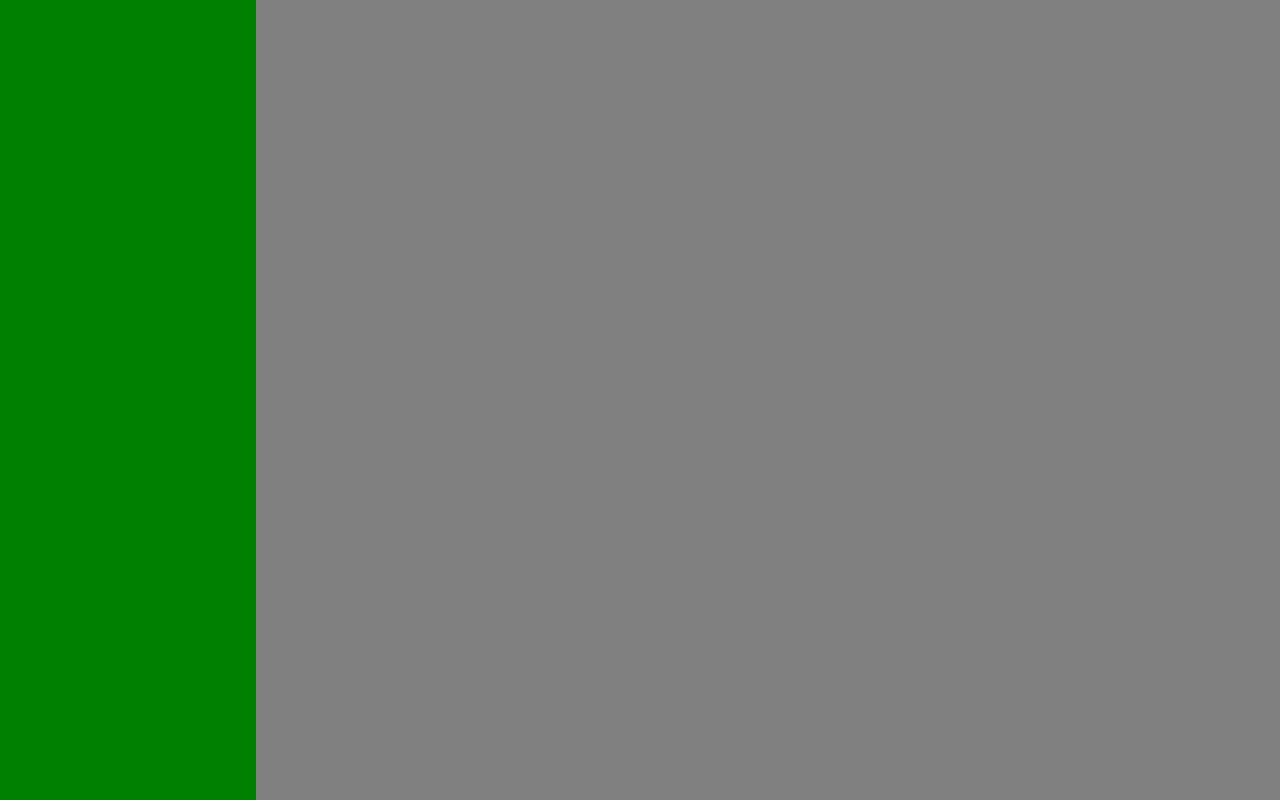
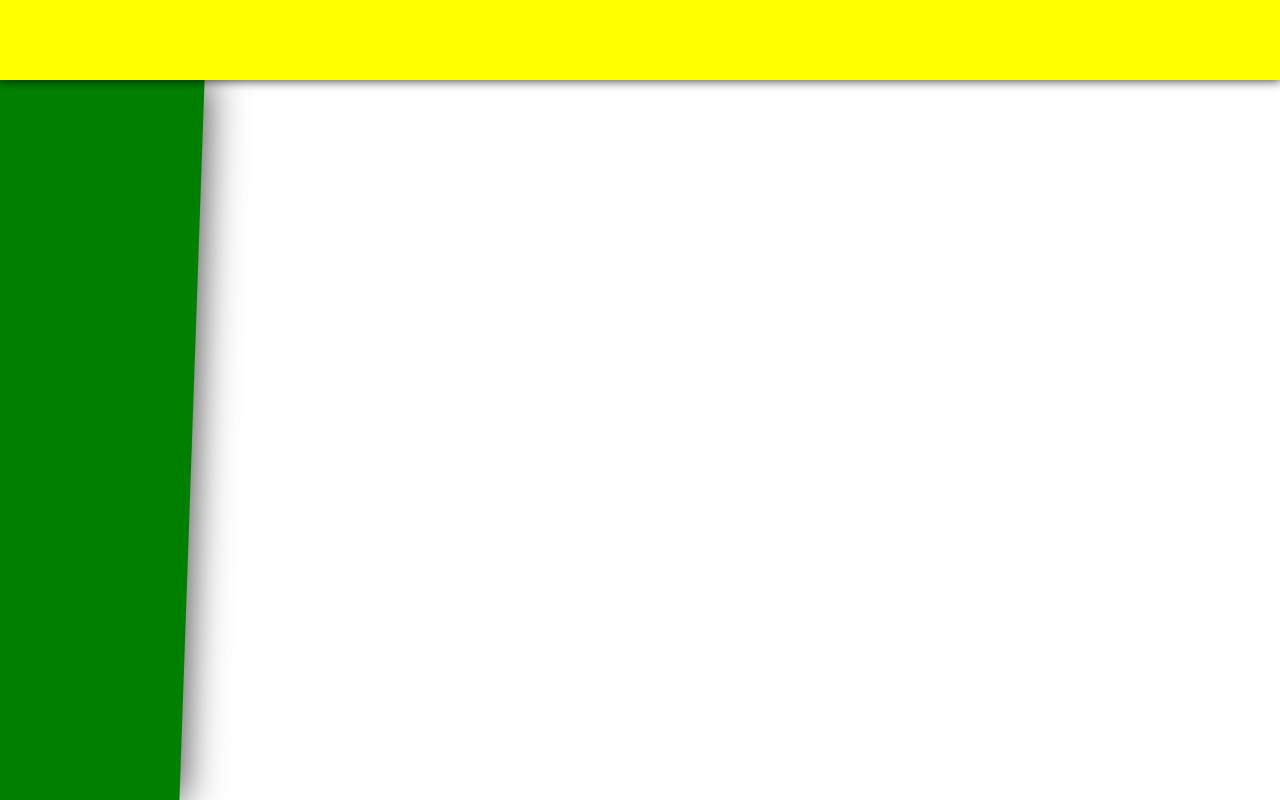
Before and after one commit to ConnerAiken/ConnerAiken.com, a React app: page / in a window 1280 px wide. Built offline with nearby package versions, Linux system fonts and the light colour scheme.

Commit message:
Create css grid layout, include color scheme

```diff
--- a/src/components/container/App.js
+++ b/src/components/container/App.js
@@ -13,6 +13,9 @@ class AppContainer extends Component {
       render() {
         return (
           <div id="container">
+              <div id="header">
+
+              </div>
               <div id="sidebar">
 
               </div>
--- a/src/components/container/App.scss
+++ b/src/components/container/App.scss
@@ -2,13 +2,38 @@
      width: 100vw;
      height: 100vh;
      display: grid;
-     grid-template-rows: 100%;
-     grid-template-columns: 20% 80%;
+     grid-template-rows: 10% 90%;
+     grid-template-columns: 15% 85%;
+
+
+     #header {
+        background-color: yellow;
+        box-shadow: 0px 0px 10px .5px rgba(0,0,0,0.75);
+        z-index: 3;
+
+        grid-row-start: 1;
+        grid-row-end: 1;
+        grid-column-start: 1;
+        grid-column-end: 3;
+     }
 
      #sidebar {
         background-color: green;
+        box-shadow: 0px 0px 40px 2px rgba(0,0,0,0.75);
+
+        margin-left: -10%;
+        transform: skewX(-2deg);
+
+        z-index: 2;
+
+        grid-row-start: 2;
+        grid-row-end: 2;
      }
+
      #content {
-         background-color: grey;
+        z-index: 1;
+
+        grid-row-start: 2;
+        grid-row-end:2;
      }
  }
```
Also changed, not shown: src/helpers/variables.scss (added, +51 -0 lines).
